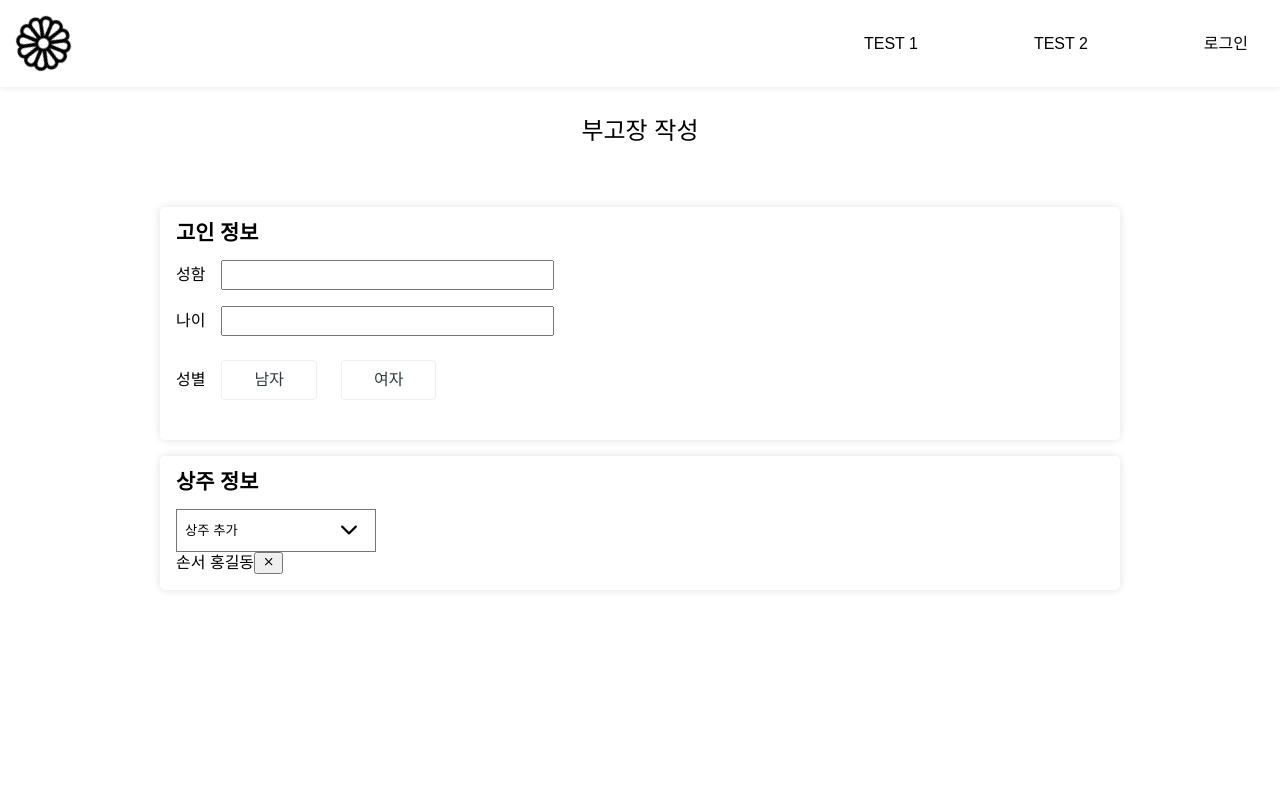
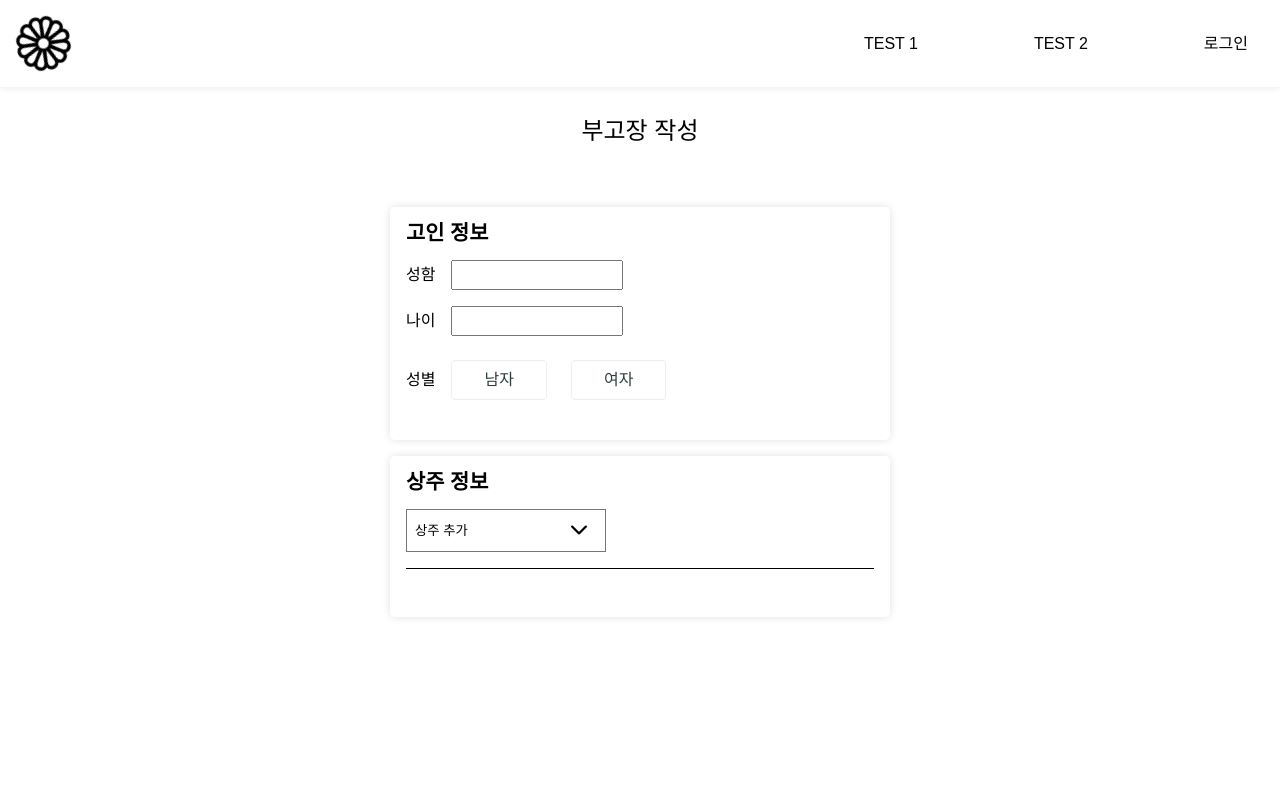
Before and after one commit to J-Chan91/job-deck, a React (Create React App) app: page /make/obituary in a window 1280 px wide. Shown: the top 800 px of the page. Built offline with nearby package versions, Linux system fonts and the light colour scheme.

Commit message:
상주 작성 기능 완료 & 고인, 상주 useCallback 적용

```diff
--- a/src/components/makeObituary/DeceasedSection.tsx
+++ b/src/components/makeObituary/DeceasedSection.tsx
@@ -1,19 +1,17 @@
+import { memo } from "react";
 import styled from "styled-components";
 import { MakeObituaryInterface } from "../../types/MakeObituary";
 
 interface DeceasedSectionProps {
   deceaseInfo: MakeObituaryInterface;
-  setDeceaseInfo: React.Dispatch<React.SetStateAction<MakeObituaryInterface>>;
+  handleChangeDeceaseInfo: (e: React.ChangeEvent<HTMLInputElement>) => void;
 }
 
-export default function DeceasedSection({
+export function DeceasedSection({
   deceaseInfo,
-  setDeceaseInfo,
+  handleChangeDeceaseInfo,
 }: DeceasedSectionProps) {
-  const handleChangeDeceaseInfo = (e: React.ChangeEvent<HTMLInputElement>) => {
-    console.log(e.target.name);
-  };
-
+  console.log("고인 입력 섹션");
   return (
     <DeceasedArticle>
       <h3>고인 정보</h3>
@@ -54,9 +52,9 @@ export default function DeceasedSection({
           type="radio"
           name="gender-select"
           id="gender-man"
-          onClick={() =>
-            setDeceaseInfo({ ...deceaseInfo, deceasedGender: "man" })
-          }
+          // onClick={() =>
+          //   setDeceaseInfo({ ...deceaseInfo, deceasedGender: "man" })
+          // }
         />
         <GenderLabel
           htmlFor="gender-women"
@@ -71,14 +69,16 @@ export default function DeceasedSection({
           type="radio"
           name="gender-select"
           id="gender-women"
-          onClick={() =>
-            setDeceaseInfo({ ...deceaseInfo, deceasedGender: "women" })
-          }
+          // onClick={() =>
+          //   setDeceaseInfo({ ...deceaseInfo, deceasedGender: "women" })
+          // }
         />
       </IptWrapper>
     </DeceasedArticle>
   );
 }
+
+export const MemoizedDeceasedSection = memo(DeceasedSection);
 
 const DeceasedArticle = styled.article`
   padding: 1rem;
--- a/src/components/makeObituary/ResidencySection.tsx
+++ b/src/components/makeObituary/ResidencySection.tsx
@@ -4,7 +4,8 @@ import { IoMdClose } from "react-icons/io";
 
 import downArrow from "../../styles/images/down-arrow.png";
 import upArrow from "../../styles/images/up-arrow.png";
-import { useState } from "react";
+import { memo, useState } from "react";
+import { ResidencyInterface } from "../../types/MakeObituary";
 
 const deceasedRelationshipList = [
   "배우자",
@@ -20,48 +21,91 @@ const deceasedRelationshipList = [
   "손부",
 ];
 
-export default function ResidencySection() {
-  const [isClickSelectBox, setIsClickSelectBox] = useState<boolean>(false);
+interface ResidencySectionInterface {
+  residencyList: ResidencyInterface[];
+  handleAddRegidency: (e: React.ChangeEvent<HTMLSelectElement>) => void;
+}
+
+export function ResidencySection({
+  residencyList,
+  handleAddRegidency,
+}: ResidencySectionInterface) {
+  console.log("상주 입력 섹션");
+
+  const handleDeleteRegidency = () => {};
 
   return (
     <ResidencyArticle>
       <ArticleTitle>상주 정보</ArticleTitle>
 
       <ResidencySelectBox
-        isClickSelectBox={isClickSelectBox}
         downArrow={downArrow}
-        upArrow={upArrow}
-        onClick={() => setIsClickSelectBox(!isClickSelectBox)}
+        onChange={handleAddRegidency}
+        value=""
       >
         <option hidden>상주 추가</option>
+
         {deceasedRelationshipList.map((item) => (
-          <option key={item}>{item}</option>
+          <option key={item} value={item}>
+            {item}
+          </option>
         ))}
       </ResidencySelectBox>
 
-      <div>
-        <span>손서</span> <span>홍길동</span>
-        <button>
-          <IoMdClose />
-        </button>
-      </div>
+      <ResidencyListWrapper>
+        {residencyList.map(({ regidencyType, regidencyName }, idx) => (
+          <ResidencyInfoWrapper key={idx}>
+            <span>{regidencyType}</span>
+            <input type="text" value={regidencyName} readOnly />
+            <button>
+              <IoMdClose onClick={handleDeleteRegidency} />
+            </button>
+          </ResidencyInfoWrapper>
+        ))}
+      </ResidencyListWrapper>
     </ResidencyArticle>
   );
 }
+
+export const MemoizedResidencySection = memo(ResidencySection);
 
 const ResidencyArticle = styled.article`
   padding: 1rem;
 `;
 
 const ResidencySelectBox = styled.select<{
-  isClickSelectBox: boolean;
   downArrow: string;
-  upArrow: string;
 }>`
   -webkit-appearance: none;
-  background: url(${(props) => (props.isClickSelectBox ? upArrow : downArrow)})
-    no-repeat 90% 50%;
+
+  background: url(${(props) => props.downArrow}) no-repeat 90% 50%;
 
   width: 200px;
   padding: 0.8rem 0.5rem;
 `;
+
+const ResidencyListWrapper = styled.div`
+  margin: 1rem auto;
+  padding-top: 1rem;
+  border-top: 1px solid black;
+`;
+
+const ResidencyInfoWrapper = styled.div`
+  display: flex;
+  align-items: center;
+  justify-content: space-between;
+
+  & > span {
+    width: 3rem;
+  }
+
+  & > input {
+    width: 150px;
+  }
+
+  & > button {
+    outline: none;
+    text-align: right;
+    vertical-align: middle;
+  }
+`;
--- a/src/pages/MakeObituaryPage.tsx
+++ b/src/pages/MakeObituaryPage.tsx
@@ -1,9 +1,12 @@
-import { useEffect, useState } from "react";
+import { useEffect, useState, useCallback } from "react";
 import styled from "styled-components";
 import Template from "../components/common/Template";
-import DeceasedSection from "../components/makeObituary/DeceasedSection";
-import ResidencySection from "../components/makeObituary/ResidencySection";
-import { MakeObituaryInterface } from "../types/MakeObituary";
+import { MemoizedDeceasedSection } from "../components/makeObituary/DeceasedSection";
+import { MemoizedResidencySection } from "../components/makeObituary/ResidencySection";
+import {
+  MakeObituaryInterface,
+  ResidencyInterface,
+} from "../types/MakeObituary";
 
 export default function MakeObituaryPage() {
   const [deceaseInfo, setDeceaseInfo] = useState<MakeObituaryInterface>({
@@ -11,11 +14,31 @@ export default function MakeObituaryPage() {
     deceasedAge: "",
     deceasedGender: "",
   });
-  const [residencyInfo, setResidencyInfo] = useState("");
+  const [residencyList, setResidencyList] = useState<ResidencyInterface[]>([]);
 
   useEffect(() => {
     window.scrollTo(0, 0);
   }, []);
+
+  const handleChangeDeceaseInfo = useCallback(
+    (e: React.ChangeEvent<HTMLInputElement>) => {
+      setDeceaseInfo({
+        ...deceaseInfo,
+        [e.target.name]: e.target.value,
+      });
+    },
+    [deceaseInfo]
+  );
+
+  const handleAddRegidency = useCallback(
+    (e: React.ChangeEvent<HTMLSelectElement>) => {
+      setResidencyList([
+        ...residencyList,
+        { regidencyType: e.target.value, regidencyName: "" },
+      ]);
+    },
+    [residencyList]
+  );
 
   return (
     <Template>
@@ -23,14 +46,17 @@ export default function MakeObituaryPage() {
 
       <MakeObituaryContainer>
         <IptSection>
-          <DeceasedSection
+          <MemoizedDeceasedSection
             deceaseInfo={deceaseInfo}
-            setDeceaseInfo={setDeceaseInfo}
+            handleChangeDeceaseInfo={handleChangeDeceaseInfo}
           />
         </IptSection>
 
         <IptSection>
-          <ResidencySection />
+          <MemoizedResidencySection
+            residencyList={residencyList}
+            handleAddRegidency={handleAddRegidency}
+          />
         </IptSection>
       </MakeObituaryContainer>
     </Template>
@@ -54,7 +80,7 @@ const IptSection = styled.section`
   background-color: #fff;
   border-radius: 0.3rem;
   box-shadow: 0 0 8px rgba(0, 0, 0, 0.12);
-  width: 75vw;
+  width: 500px;
   margin: 1rem auto;
 
   & input[type="radio"] {
--- a/src/types/MakeObituary.d.ts
+++ b/src/types/MakeObituary.d.ts
@@ -3,3 +3,8 @@ export interface MakeObituaryInterface {
   deceasedAge: string;
   deceasedGender: string;
 }
+
+export interface ResidencyInterface {
+  regidencyType: string;
+  regidencyName: string;
+}
```
